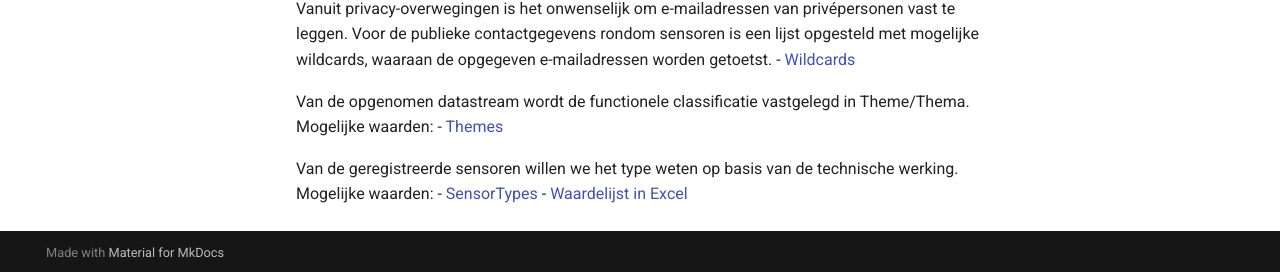
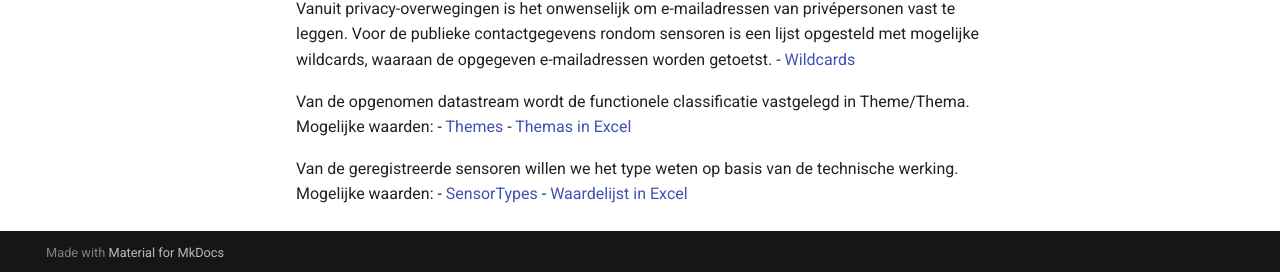
Before and after one commit to kadaster-labs/sensrnet-home, an MkDocs documentation site: the page built from docs/DocumentationNL.md, in a window 1280 px wide and 924 px high. Shown: the part 649-921 px from the top of the window. Built offline with MkDocs 1.6.1 and Material for MkDocs 9.7.7, drawn with Linux system fonts in a browser that asks for light colours; comment, search, counter and statistics services are not loaded.

Commit message:
Update DocumentationNL.md

```diff
--- a/docs/DocumentationNL.md
+++ b/docs/DocumentationNL.md
@@ -18,6 +18,7 @@ Vanuit privacy-overwegingen is het onwenselijk om e-mailadressen van privéperso
 
 Van de opgenomen datastream wordt de functionele classificatie vastgelegd in Theme/Thema. Mogelijke waarden:
 - [Themes](Themes.md)
+- [Themas in Excel](Waardelijst_Thema.xlsx)
 
 Van de geregistreerde sensoren willen we het type weten op basis van de technische werking. Mogelijke waarden:
 - [SensorTypes](SensorTypes.md)
```
